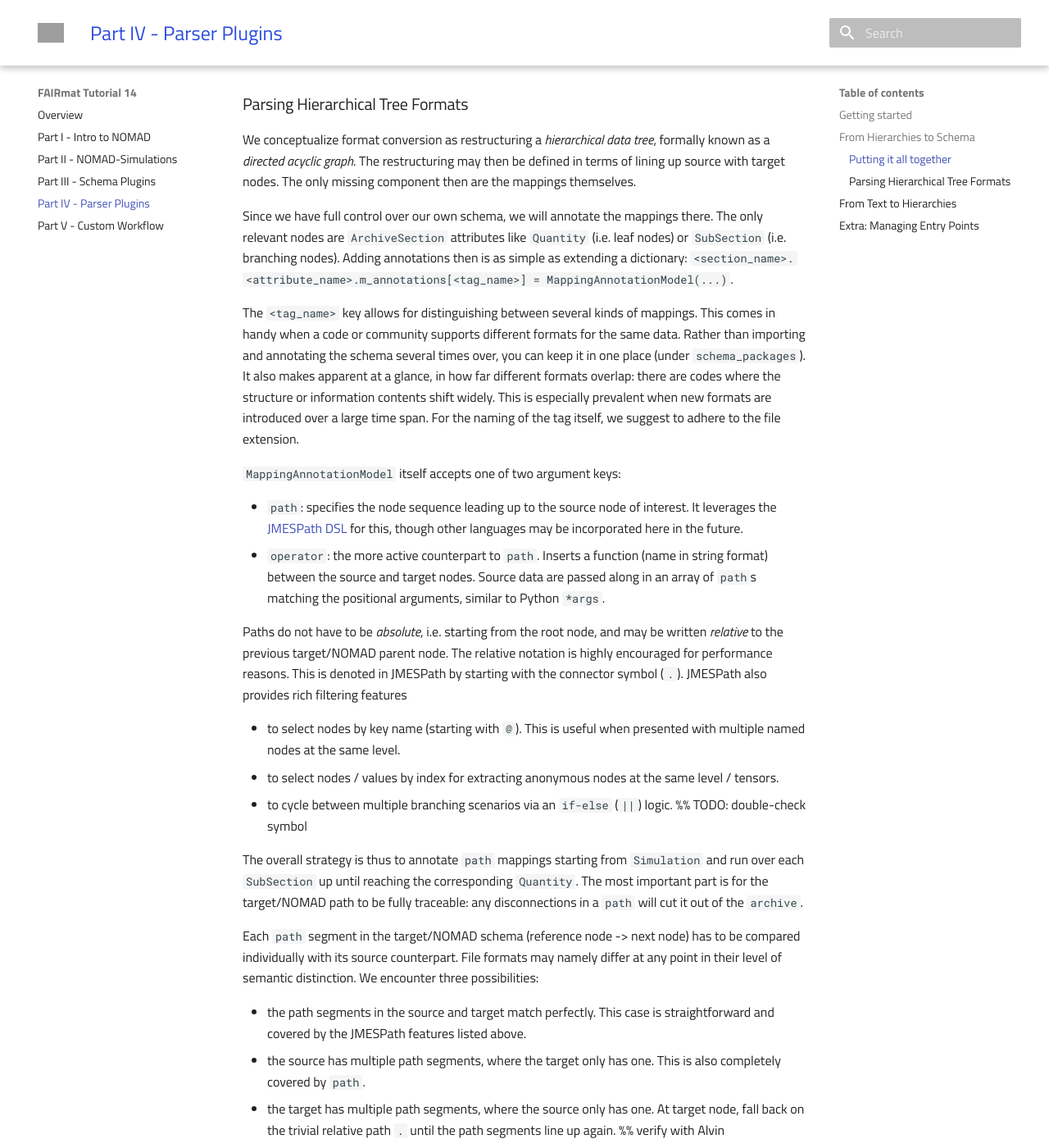
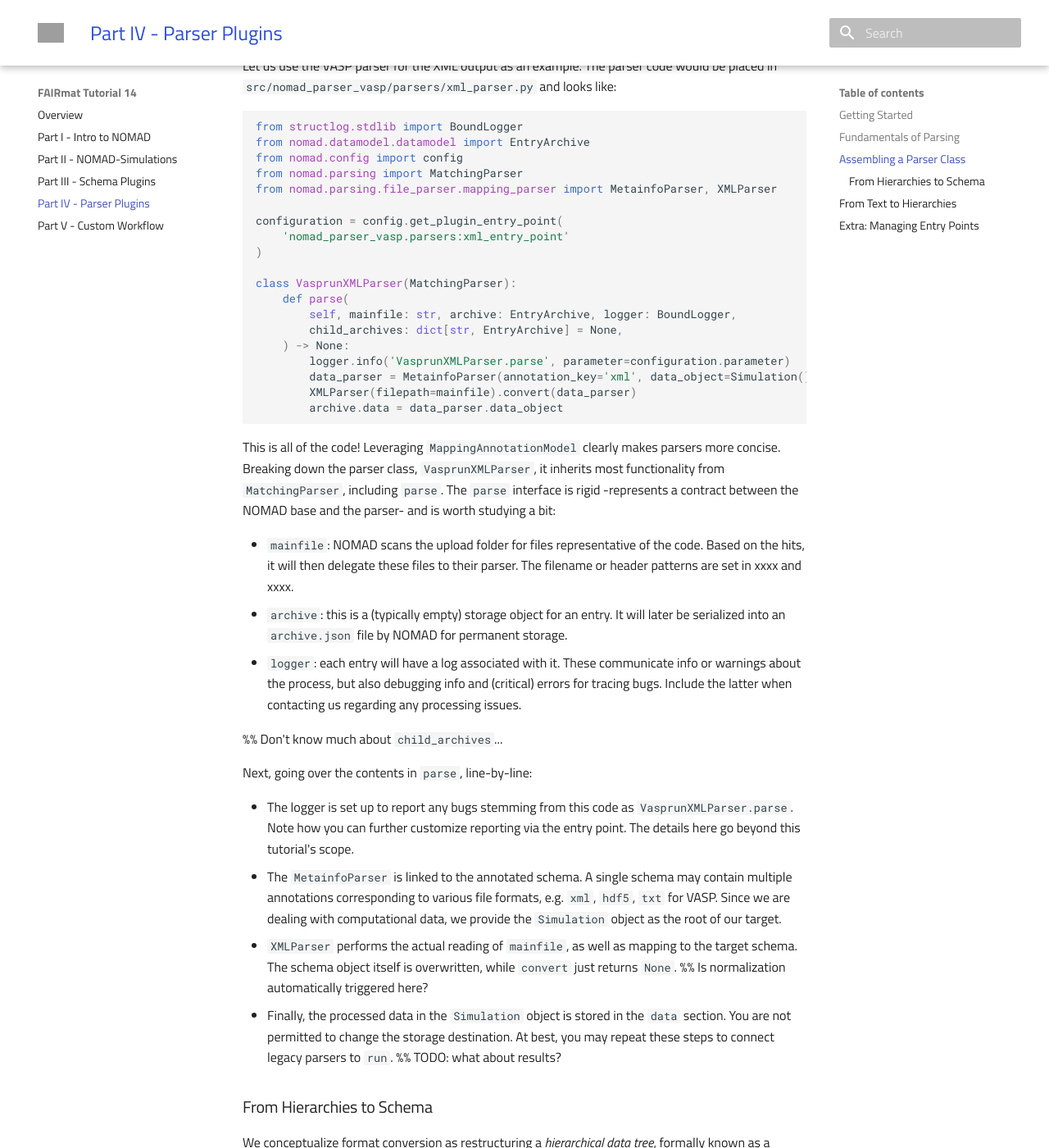
Before and after one commit to FAIRmat-NFDI/fairmat-tutorial-14-computational-plugins, an MkDocs documentation site: the page built from docs/parser_plugins.md, in a window 1280 px wide and 1400 px high, scrolled down 2122 px. Shown: the whole window at 82% size. Built offline with MkDocs 1.6.1 and Material for MkDocs 9.7.7, drawn with Linux system fonts in a browser that asks for light colours; nearby versions of some CDN libraries; library files that are not in the unit come from our copies; some of the changed text lies outside the part shown; grey boxes are pictures that could not be loaded.

Commit message:
- Show how to connect `MatchingParser`, `XMLParser`, and `MetainfoParser` - Rename some subsection titles

````diff
--- a/docs/parser_plugins.md
+++ b/docs/parser_plugins.md
@@ -21,7 +21,7 @@ note on file matching
 
 For more detail on the specifics of each step, check out our [documentation](https://nomad-lab.eu/prod/v1/staging/docs/howto/plugins/plugins.html).
 
-## From Hierarchies to Schema
+## Fundamentals of Parsing
 
 As parsing involves the mapping between two well-defined formats, one could expect it to be trivial.
 In practice, however, parser developers have to manage discrepancies in semantics, shape, data type or units.
@@ -34,7 +34,7 @@ Here, they are ordered to match the parser's execution:
 4. **data mangling** - manipulate the data to match the target/NOMAD `Quantity`s' specification, e.g. dimensionality, shape. This may include computing derived properties not present in the original source files.
 5. **archive construction** - build up a Python `EntryArchive` object using the classes provided by the target/NOMAD schema. NOMAD will automatically write it commit it to the database as an `archive.json`
 
-Blurring these responsibilities leads to a wild-growth in parser design, leading to added complexity, especially with larger, more feature-rich parsers.
+Blurring these responsibilities leads to a wild-growth in parser design and added complexity, especially in larger, more feature-rich parsers.
 NOMAD therefore offers powerful _tools_ and documentation on _best practices_ to help the parser developer manage each distinct responsibility.
 The exact solutions are, in the same order:
 
@@ -46,11 +46,53 @@ The exact solutions are, in the same order:
 
 In the next section, we will briefly illustrate how `MatchingParser`, `XMLParser`, and `MetainfoParser` interconnect, as well as flesh out some setup details.
 
-### Putting it all together
+## Assembling a Parser Class
 
-%% briefly show the actual XML parser itself.
+Let us use the VASP parser for the XML output as an example.
+The parser code would be placed in `src/nomad_parser_vasp/parsers/xml_parser.py` and looks like:
 
-### Parsing Hierarchical Tree Formats
+```python
+from structlog.stdlib import BoundLogger
+from nomad.datamodel.datamodel import EntryArchive
+from nomad.config import config
+from nomad.parsing import MatchingParser
+from nomad.parsing.file_parser.mapping_parser import MetainfoParser, XMLParser
+
+configuration = config.get_plugin_entry_point(
+    'nomad_parser_vasp.parsers:xml_entry_point'
+)
+
+class VasprunXMLParser(MatchingParser):
+    def parse(
+        self, mainfile: str, archive: EntryArchive, logger: BoundLogger,
+        child_archives: dict[str, EntryArchive] = None,
+    ) -> None:
+        logger.info('VasprunXMLParser.parse', parameter=configuration.parameter)
+        data_parser = MetainfoParser(annotation_key='xml', data_object=Simulation())
+        XMLParser(filepath=mainfile).convert(data_parser)
+        archive.data = data_parser.data_object
+```
+
+This is all of the code!
+Leveraging `MappingAnnotationModel` clearly makes parsers more concise.
+Breaking down the parser class, `VasprunXMLParser`, it inherits most functionality from `MatchingParser`, including `parse`.
+The `parse` interface is rigid -represents a contract between the NOMAD base and the parser- and is worth studying a bit:
+
+- `mainfile`: NOMAD scans the upload folder for files representative of the code. Based on the hits, it will then delegate these files to their parser. The filename or header patterns are set in xxxx and xxxx.
+- `archive`: this is a (typically empty) storage object for an entry. It will later be serialized into an `archive.json` file by NOMAD for permanent storage.
+- `logger`: each entry will have a log associated with it. These communicate info or warnings about the process, but also debugging info and (critical) errors for tracing bugs. Include the latter when contacting us regarding any processing issues.
+
+%% Don't know much about `child_archives`...
+
+Next, going over the contents in `parse`, line-by-line:
+
+ - The logger is set up to report any bugs stemming from this code as `VasprunXMLParser.parse`. Note how you can further customize reporting via the entry point. The details here go beyond this tutorial's scope.
+ - The `MetainfoParser` is linked to the annotated schema. A single schema may contain multiple annotations corresponding to various file formats, e.g. `xml`, `hdf5`, `txt` for VASP. Since we are dealing with computational data, we provide the `Simulation` object as the root of our target.
+ - `XMLParser` performs the actual reading of `mainfile`, as well as mapping to the target schema. The schema object itself is overwritten, while `convert` just returns `None`. %% Is normalization automatically triggered here?
+ - Finally, the processed data in the `Simulation` object is stored in the `data` section. You are not permitted to change the storage destination. At best, you may repeat these steps to connect legacy parsers to `run`.  %% TODO: what about results?
+
+
+### From Hierarchies to Schema
 
 We conceptualize format conversion as restructuring a _hierarchical data tree_, formally known as a _directed acyclic graph_.
 The restructuring may then be defined in terms of lining up source with target nodes.
````
Also changed, not shown: other parts of docs/parser_plugins.md (+2 -2 lines).
